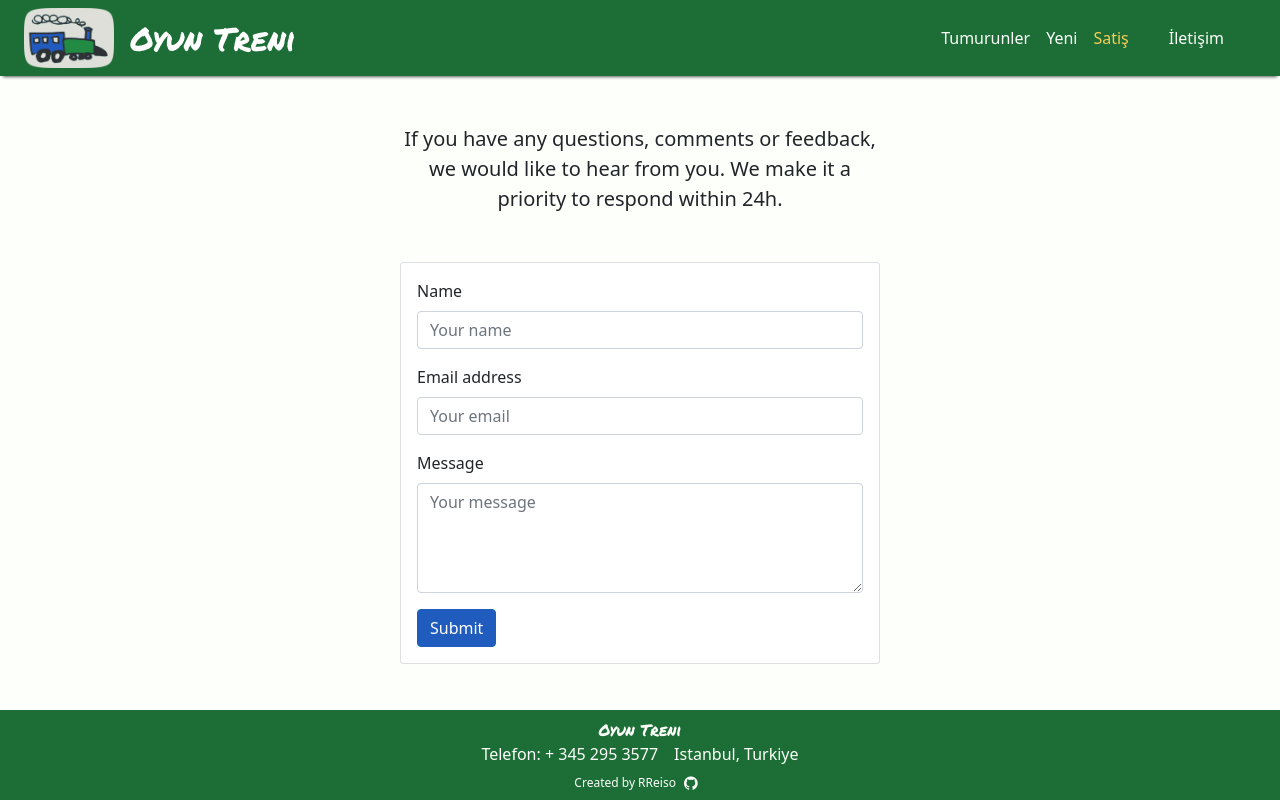
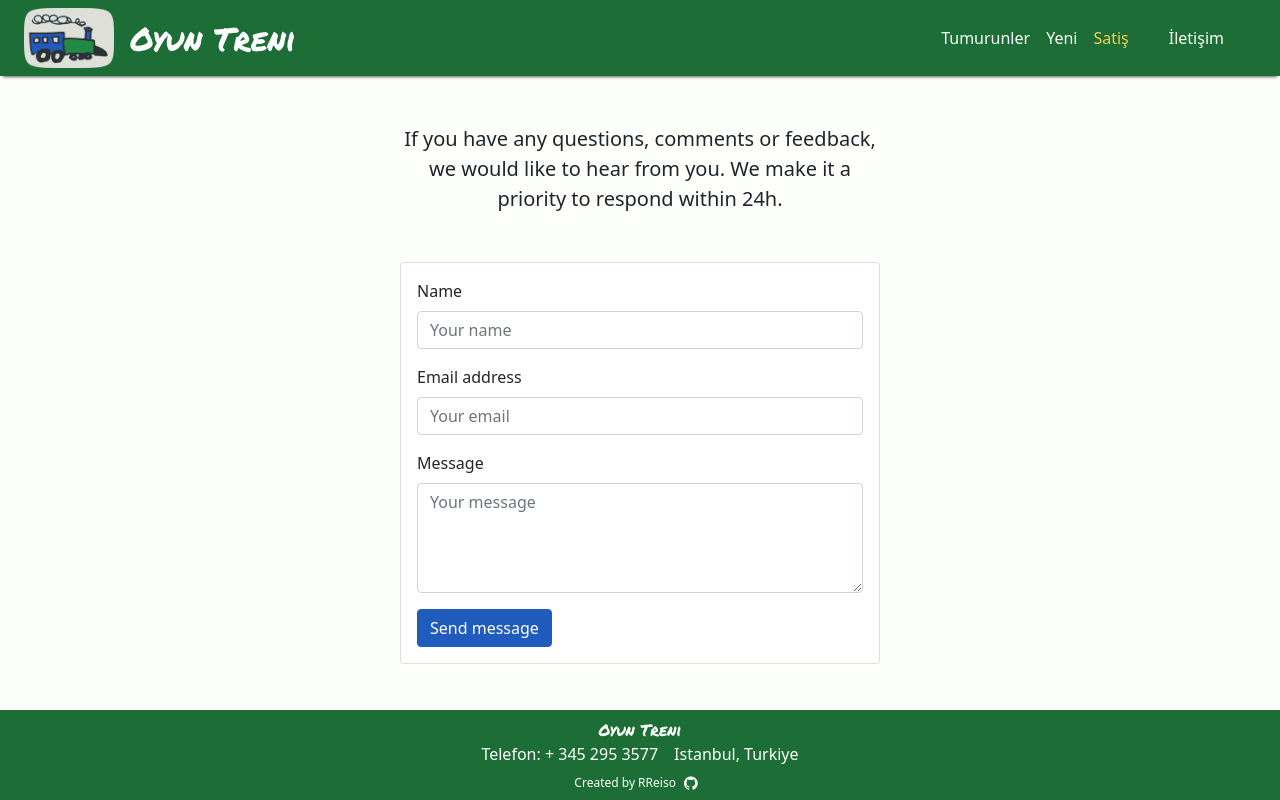
Before and after one commit to RReiso/oyun-treni, a Next.js app: page /contact in a window 1280 px wide. Built offline with nearby package versions, Linux system fonts and the light colour scheme.

Commit message:
Change button

```diff
--- a/pages/contact.js
+++ b/pages/contact.js
@@ -32,7 +32,7 @@ const Contact = () => {
           </Form.Group>
 
           <Button variant="info" type="submit">
-            Submit
+            Send message
           </Button>
         </Form>
       </Card>
```
